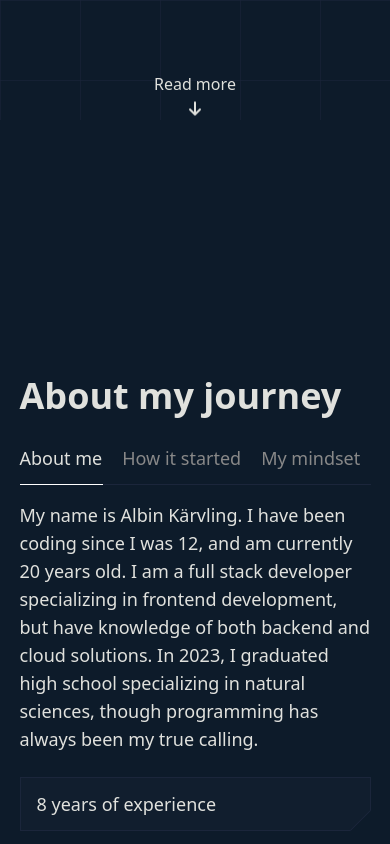
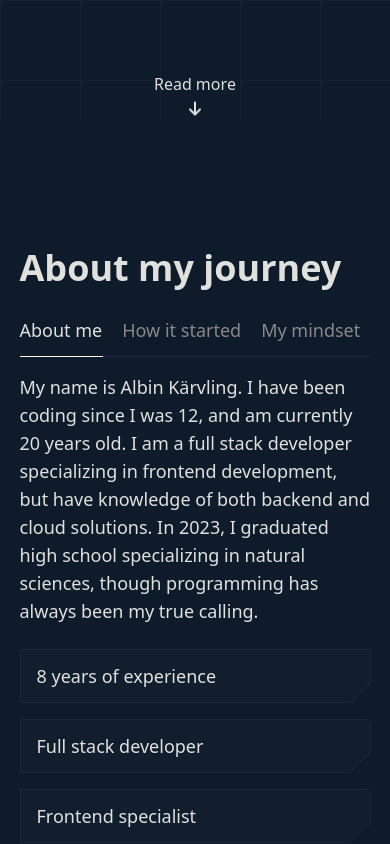
Before and after one commit to Poxie/another-porfolio, a Next.js app: page / in a window 390 px wide. Shown: the part 880-1724 px from the top of the page. Built offline with nearby package versions, Linux system fonts and the light colour scheme.

Commit message:
Shrink about section padding on smaller devices

```diff
--- a/components/about/index.tsx
+++ b/components/about/index.tsx
@@ -13,7 +13,7 @@ export default function About() {
     const [activeTab, setActiveTab] = useState<AboutTab>(ABOUT_TABS[0]);
 
     return(
-        <section className="main-width py-section-lg pb-section-base" id="about">
+        <section className="main-width py-section-base md:py-section-lg pb-section-base" id="about">
             <h2 className="text-4xl sm:text-5xl font-semibold">
                 {t('title')}
             </h2>
```
